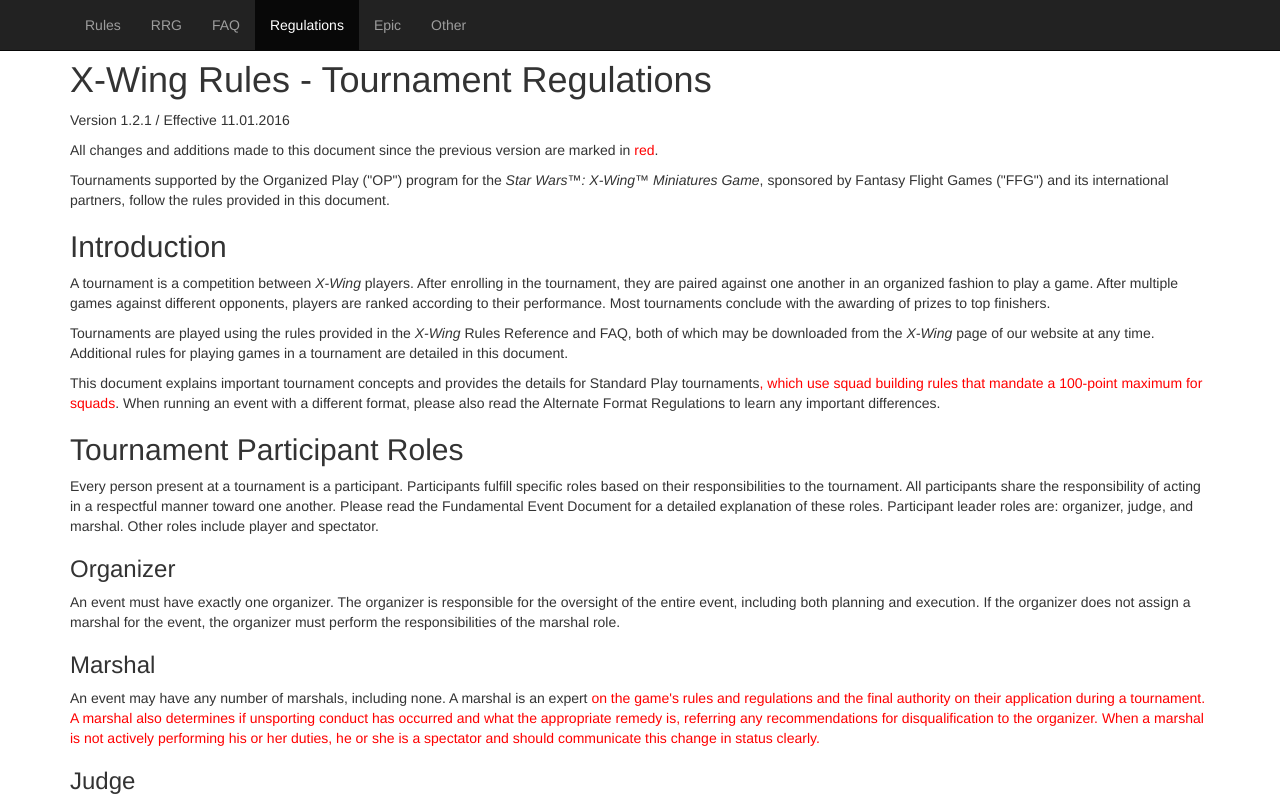
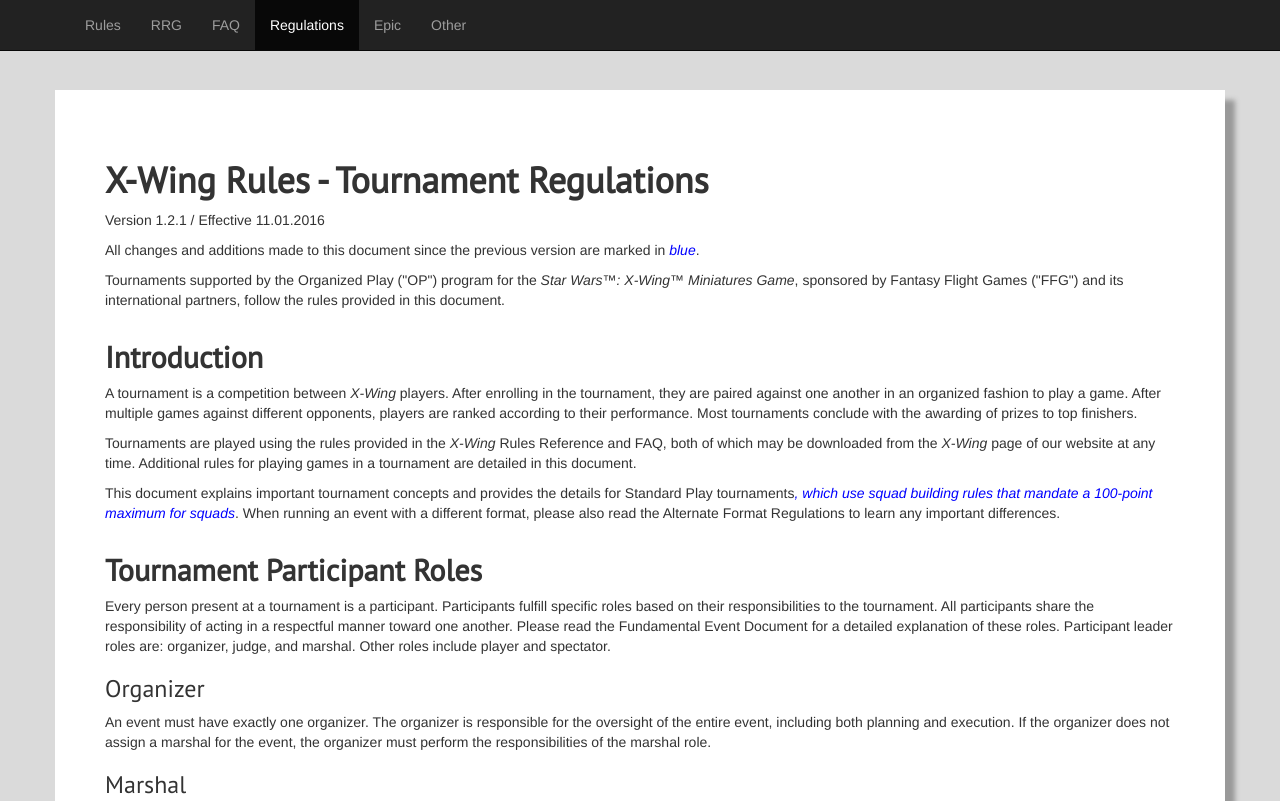
Before and after one commit to s1n/xwing-roe, a plain HTML site: page regs.html in a window 1280 px wide. Shown: the top 801 px of the page. Drawn offline with nearby package versions, Linux system fonts and the light colour scheme.

Commit message:
Making some style adjustments.

```diff
--- a/css/nav.css
+++ b/css/nav.css
@@ -5,9 +5,40 @@
 }
 
 body {
-    padding-top: 40px; /* Required padding for .navbar-fixed-top. Change if height of navigation changes. */
+    padding-top: 90px; /* Required padding for .navbar-fixed-top. Change if height of navigation changes. */
 }
 
 .updates {
-  color: red;
+  color: blue;
+  font-style: italic;
 }
+
+.document {
+    background-color: white;
+    margin-bottom: 50px;
+    -moz-box-shadow: 10px 10px 5px 0px rgba(0,0,0,0.75);
+    -webkit-box-shadow: 10px 10px 5px 0px rgba(153,153,153,1);
+    -moz-box-shadow: 10px 10px 5px 0px rgba(153,153,153,1);
+    box-shadow: 10px 10px 5px 0px rgba(153,153,153,1);
+    padding: 50px;
+}
+
+body {
+  background-color: #dadada;
+}
+
+h1 {
+  font-family: 'PT Sans', sans-serif;
+  font-weight: 700;
+}
+
+h2 {
+  font-family: 'PT Sans', sans-serif;
+  font-weight: bold;
+  margin-top: 30px;
+}
+
+h3 {
+  font-family: 'PT Sans', sans-serif;
+  margin-top: 20px;
+}
--- a/regs.html
+++ b/regs.html
@@ -3,8 +3,14 @@
 <html>
 <head>
     <title>X-Wing Rules of Engagement</title>
+
+     <!-- Fonts -->
+    <link href="https://fonts.googleapis.com/css?family=PT+Sans" rel="stylesheet">
+
     <!-- Custom CSS -->
-    <link href="css/nav.css" rel="stylesheet">
+    <link rel="stylesheet" href="https://maxcdn.bootstrapcdn.com/bootstrap/3.3.7/css/bootstrap.min.css" integrity="sha384-BVYiiSIFeK1dGmJRAkycuHAHRg32OmUcww7on3RYdg4Va+PmSTsz/K68vbdEjh4u"
+        crossorigin="anonymous">
+    <link href="css/nav.css" rel="stylesheet"
 
     <meta name="viewport" content="width=device-width, initial-scale=1, maximum-scale=1">
 </head>
@@ -47,7 +53,7 @@
         </div>
     </nav>
     <!-- Page Content -->
-    <div class="container">
+    <div class="document container">
         <article>
             <header>
                 <h1>X-Wing Rules - Tournament Regulations</h1>
@@ -55,7 +61,7 @@
                     Version 1.2.1 / Effective 11.01.2016
                 </p>
                 <p>
-                    All changes and additions made to this document since the previous version are marked in <span class="updates">red</span>.
+                    All changes and additions made to this document since the previous version are marked in <span class="updates">blue</span>.
                 </p>
             </header>
             <section>
@@ -988,7 +994,6 @@
             </article>
         </div>
         <link rel="stylesheet" href="css/xwing-miniatures.css">
-        <link rel="stylesheet" href="https://maxcdn.bootstrapcdn.com/bootstrap/3.3.7/css/bootstrap.min.css" integrity="sha384-BVYiiSIFeK1dGmJRAkycuHAHRg32OmUcww7on3RYdg4Va+PmSTsz/K68vbdEjh4u" crossorigin="anonymous">
         <script src="https://ajax.googleapis.com/ajax/libs/jquery/1.11.1/jquery.min.js"></script>
         <script src="https://maxcdn.bootstrapcdn.com/bootstrap/3.3.7/js/bootstrap.min.js" integrity="sha384-Tc5IQib027qvyjSMfHjOMaLkfuWVxZxUPnCJA7l2mCWNIpG9mGCD8wGNIcPD7Txa" crossorigin="anonymous"></script>
     </body>
```
Also changed, not shown: epic.html (+34 -9 lines), faq.html (+36 -9 lines), index.html (+37 -9 lines), other.html (+30 -9 lines), rrg.html (+34 -9 lines), 1 other file.
